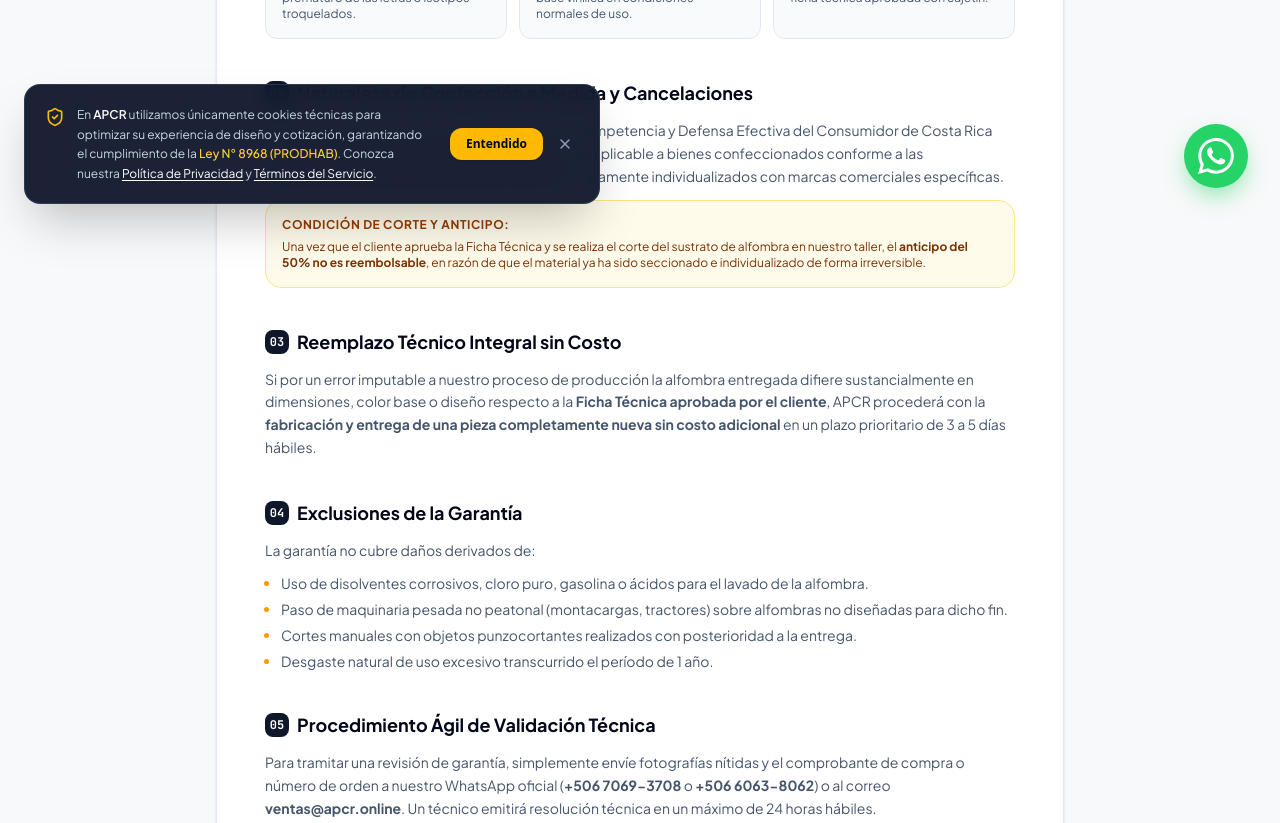
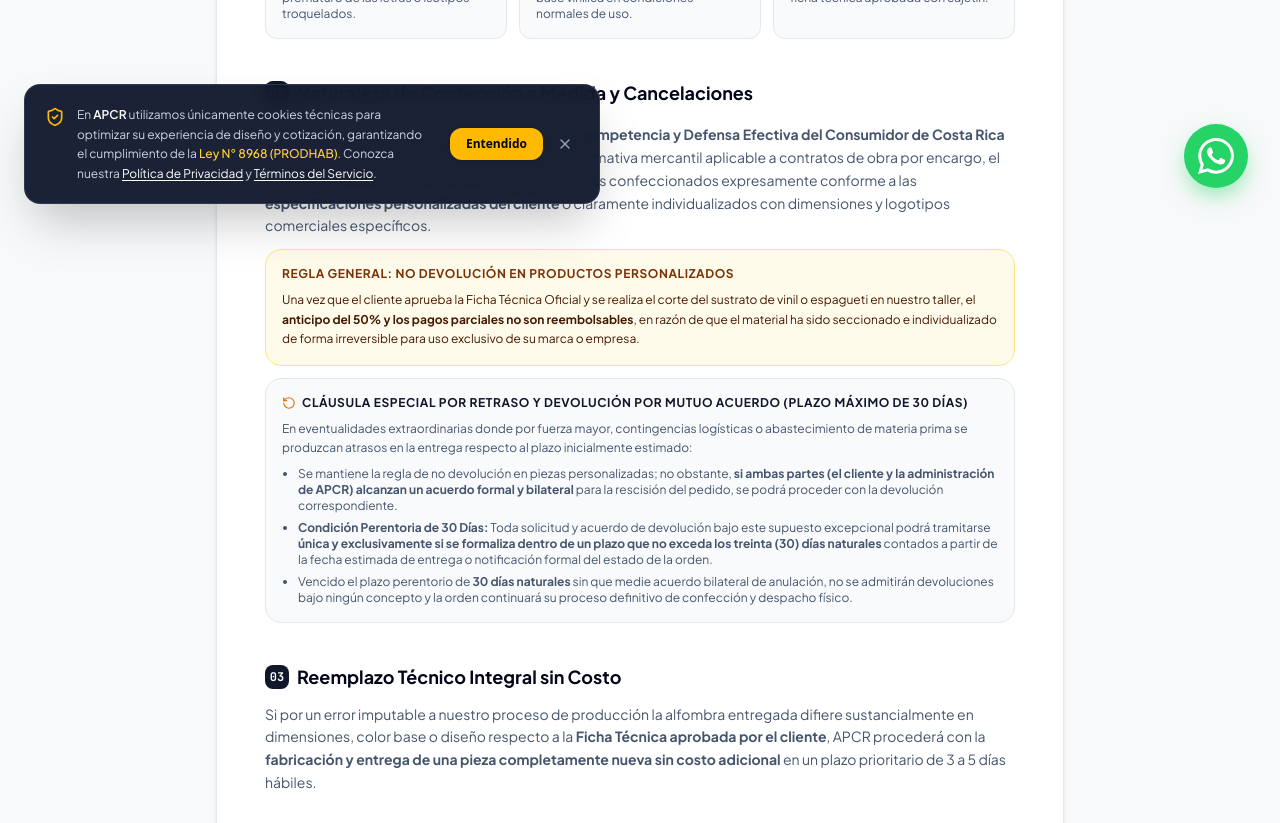
Before and after one commit to alfombraspersonalizadascr001-dot/apcr, a Next.js app: page /reembolsos in a window 1280 px wide. Shown: the part 580-1403 px from the top of the page. Built offline with nearby package versions, Linux system fonts and the light colour scheme; no server answers.

Commit message:
legal: clausula de no devolucion en personalizados y excepcion por retraso con mutuo acuerdo a 30 dias segun Ley 7472 Costa Rica

```diff
--- a/app/reembolsos/page.tsx
+++ b/app/reembolsos/page.tsx
@@ -79,8 +79,8 @@ export default function ReembolsosPage() {
             </div>
           </section>
 
-          {/* Sección 2: Excepción por Producto a Medida */}
-          <section className="space-y-3">
+          {/* Sección 2: Excepción por Producto a Medida y Cláusula de Retraso */}
+          <section className="space-y-4">
             <h2 className="text-lg font-bold text-slate-950 flex items-center gap-2">
               <span className="w-6 h-6 rounded-lg bg-slate-900 text-white text-xs flex items-center justify-center font-mono">
                 02
@@ -89,15 +89,37 @@ export default function ReembolsosPage() {
             </h2>
             <div className="space-y-3 text-sm text-slate-600 leading-relaxed">
               <p>
-                De conformidad con la Ley de Promoción de la Competencia y Defensa Efectiva del Consumidor de Costa Rica (Ley N° 7472), el derecho de retracto común no es aplicable a bienes confeccionados conforme a las <strong>especificaciones personalizadas del cliente</strong> o claramente individualizados con marcas comerciales específicas.
+                De conformidad con la <strong>Ley de Promoción de la Competencia y Defensa Efectiva del Consumidor de Costa Rica (Ley N° 7472, Artículo 34 y concordantes)</strong> y la normativa mercantil aplicable a contratos de obra por encargo, el derecho de retracto común no es aplicable a bienes confeccionados expresamente conforme a las <strong>especificaciones personalizadas del cliente</strong> o claramente individualizados con dimensiones y logotipos comerciales específicos.
               </p>
-              <div className="p-4 rounded-2xl bg-amber-50 border border-amber-200 text-amber-900 text-xs space-y-1.5">
-                <p className="font-bold uppercase tracking-wider text-amber-800">
-                  Condición de Corte y Anticipo:
+
+              <div className="p-4 rounded-2xl bg-amber-50 border border-amber-200 text-amber-950 text-xs space-y-2">
+                <p className="font-bold uppercase tracking-wider text-amber-900">
+                  Regla General: No Devolución en Productos Personalizados
                 </p>
-                <p>
-                  Una vez que el cliente aprueba la Ficha Técnica y se realiza el corte del sustrato de alfombra en nuestro taller, el <strong>anticipo del 50% no es reembolsable</strong>, en razón de que el material ya ha sido seccionado e individualizado de forma irreversible.
+                <p className="leading-relaxed">
+                  Una vez que el cliente aprueba la Ficha Técnica Oficial y se realiza el corte del sustrato de vinil o espagueti en nuestro taller, el <strong>anticipo del 50% y los pagos parciales no son reembolsables</strong>, en razón de que el material ha sido seccionado e individualizado de forma irreversible para uso exclusivo de su marca o empresa.
                 </p>
+              </div>
+
+              <div className="p-4 rounded-2xl bg-slate-50 border border-slate-200 text-slate-800 text-xs space-y-2">
+                <p className="font-bold uppercase tracking-wider text-slate-900 flex items-center gap-1.5">
+                  <RotateCcw className="w-3.5 h-3.5 text-amber-600" />
+                  <span>Cláusula Especial por Retraso y Devolución por Mutuo Acuerdo (Plazo Máximo de 30 Días)</span>
+                </p>
+                <p className="leading-relaxed text-slate-600">
+                  En eventualidades extraordinarias donde por fuerza mayor, contingencias logísticas o abastecimiento de materia prima se produzcan atrasos en la entrega respecto al plazo inicialmente estimado:
+                </p>
+                <ul className="list-disc pl-4 space-y-1.5 text-slate-600">
+                  <li>
+                    Se mantiene la regla de no devolución en piezas personalizadas; no obstante, <strong>si ambas partes (el cliente y la administración de APCR) alcanzan un acuerdo formal y bilateral</strong> para la rescisión del pedido, se podrá proceder con la devolución correspondiente.
+                  </li>
+                  <li>
+                    <strong>Condición Perentoria de 30 Días:</strong> Toda solicitud y acuerdo de devolución bajo este supuesto excepcional podrá tramitarse <strong>única y exclusivamente si se formaliza dentro de un plazo que no exceda los treinta (30) días naturales</strong> contados a partir de la fecha estimada de entrega o notificación formal del estado de la orden.
+                  </li>
+                  <li>
+                    Vencido el plazo perentorio de <strong>30 días naturales</strong> sin que medie acuerdo bilateral de anulación, no se admitirán devoluciones bajo ningún concepto y la orden continuará su proceso definitivo de confección y despacho físico.
+                  </li>
+                </ul>
               </div>
             </div>
           </section>
--- a/app/terminos/page.tsx
+++ b/app/terminos/page.tsx
@@ -106,17 +106,35 @@ export default function TerminosPage() {
             </p>
           </section>
 
-          {/* Sección 4: Tiempos de Entrega */}
-          <section className="space-y-3">
+          {/* Sección 4: Tiempos de Entrega y Cláusula de Mutuo Acuerdo */}
+          <section className="space-y-4">
             <h2 className="text-lg font-bold text-slate-950 flex items-center gap-2">
               <span className="w-6 h-6 rounded-lg bg-slate-900 text-white text-xs flex items-center justify-center font-mono">
                 04
               </span>
-              Tiempos de Entrega y Envíos
+              Plazos de Fabricación, Entrega y Cláusula de Mutuo Acuerdo
             </h2>
-            <p className="text-sm text-slate-600 leading-relaxed">
-              El tiempo estándar de confección es de <strong>3 a 5 días hábiles</strong> a partir de la confirmación del anticipo y aprobación del arte final. Las entregas en el Gran Área Metropolitana (GAM) se coordinan directamente con el cliente; para envíos a zonas rurales o fuera de la meseta central, se canalizan por medio de encomiendas de transporte formalmente establecidas en Costa Rica.
-            </p>
+            <div className="space-y-3 text-sm text-slate-600 leading-relaxed">
+              <p>
+                Los plazos estimados habituales de confección en taller oscilan entre <strong>10 y 12 días hábiles</strong> a partir de la confirmación del anticipo y la aprobación formal del arte final con cajetín, pudiendo variar en función de la complejidad del troquelado o el abastecimiento de materia prima industrial Nomad de 3M. Las entregas en el Gran Área Metropolitana (GAM) se coordinan directamente con el cliente; para envíos fuera del GAM o zonas rurales, se canalizan por medio de encomiendas de transporte formalmente establecidas en Costa Rica.
+              </p>
+              <div className="p-4 rounded-2xl bg-slate-50 border border-slate-200 text-slate-800 text-xs space-y-2">
+                <p className="font-bold uppercase tracking-wider text-slate-900">
+                  Política de Retrasos y Devolución por Mutuo Acuerdo (Límite de 30 Días):
+                </p>
+                <p className="leading-relaxed text-slate-600">
+                  En virtud de que cada pieza es confeccionada a la medida y con logotipos personalizados, no aplican devoluciones ordinarias de acuerdo con la legislación costarricense (Ley N° 7472). En caso de suscitarse un retraso atípico en la entrega y si ambas partes (cliente y APCR) de mutuo acuerdo y consentimiento expreso determinan la rescisión de la orden:
+                </p>
+                <ul className="list-disc pl-4 space-y-1 text-slate-600">
+                  <li>
+                    La devolución procederá <strong>siempre y cuando se tramite y formalice dentro de un plazo máximo no mayor a treinta (30) días naturales</strong> contados a partir de la fecha de entrega convenida o notificación de estado.
+                  </li>
+                  <li>
+                    Superados los 30 días naturales sin acuerdo formal previo, no procederá reembolso económico alguno y la orden mantendrá su curso obligatorio de producción y entrega física.
+                  </li>
+                </ul>
+              </div>
+            </div>
           </section>
 
           {/* Sección 5: Propiedad Intelectual */}
```
Also changed, not shown: 1 other file (tests, documents, lock files or other folders).
